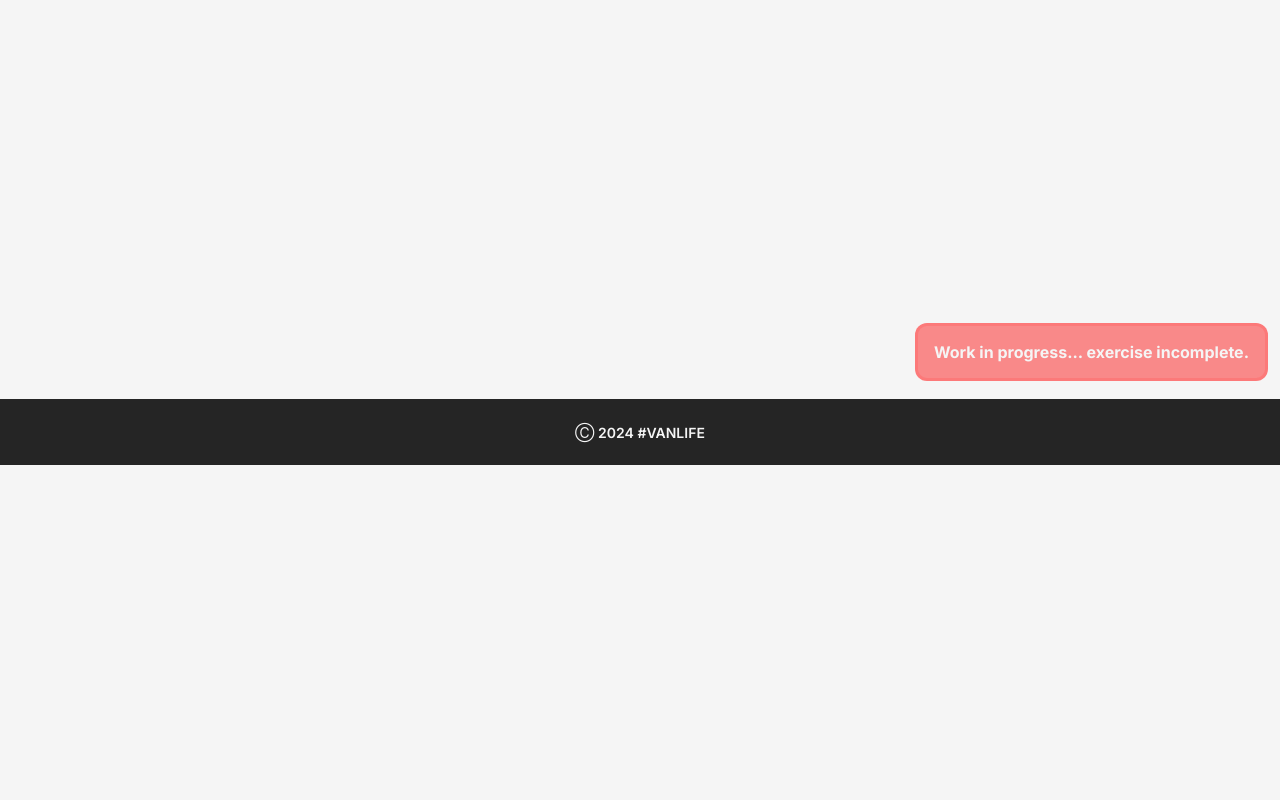
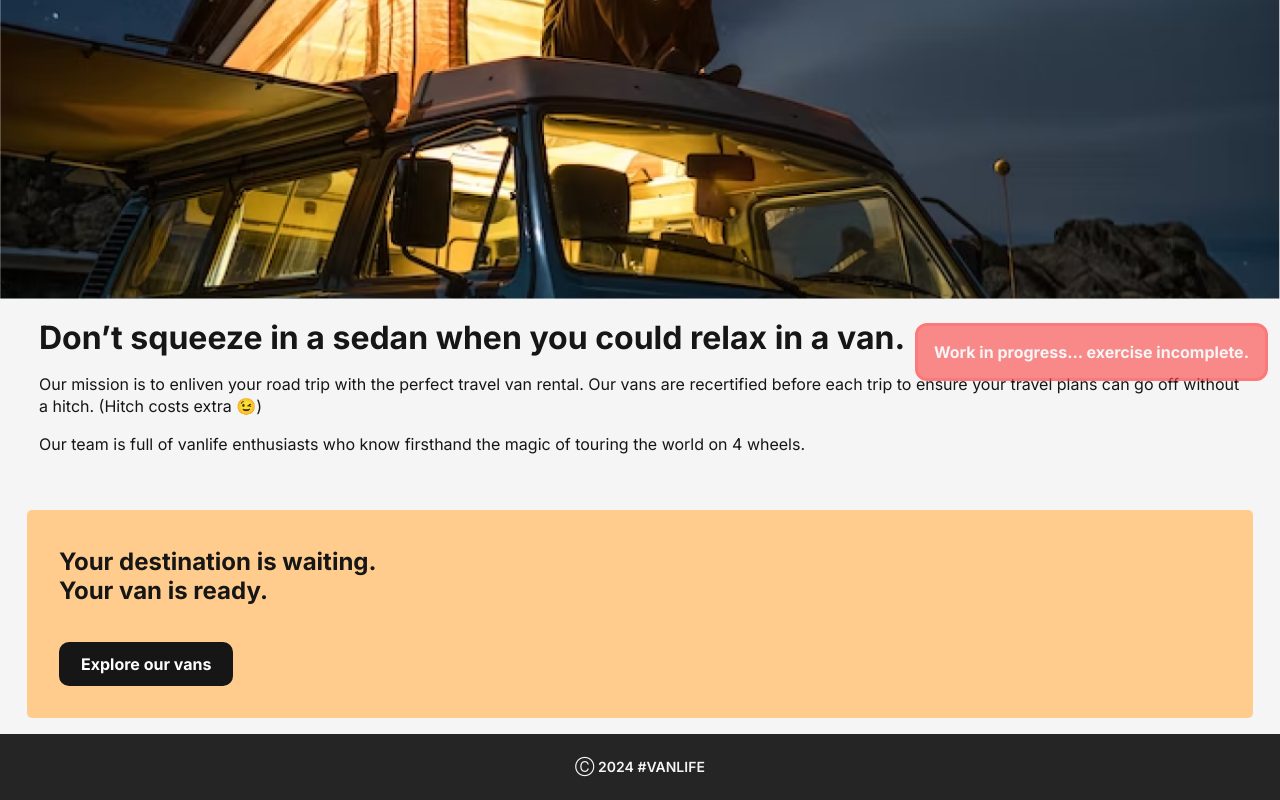
Before and after one commit to MadHapps/Module-11---Van-Life, a React (Vite) app: page /about in a window 1280 px wide. Shown: the part 335-1135 px from the top of the page. Before the commit the page ends 800 px from the top, so only its background shows below. Built offline with nearby package versions, Linux system fonts and the light colour scheme.

Commit message:
Updated About page to match figma design

```diff
--- a/src/App.css
+++ b/src/App.css
@@ -1,6 +1,5 @@
 #root {
   margin: 0 auto;
-  text-align: center;
 }
 
 * {
--- a/src/pages/About.jsx
+++ b/src/pages/About.jsx
@@ -1,9 +1,32 @@
 import "./styling/About.css";
+import { Link } from "react-router-dom";
 
 export default function About() {
   return (
-    <>
-      <h2>This is the About page~!</h2>
-    </>
+    <div className="about-page-container">
+      <img src="/images/about-hero.png" className="about-hero-image" />
+      <div className="about-page-content">
+        <h1>Don’t squeeze in a sedan when you could relax in a van.</h1>
+        <p>
+          Our mission is to enliven your road trip with the perfect travel van
+          rental. Our vans are recertified before each trip to ensure your
+          travel plans can go off without a hitch. (Hitch costs extra 😉)
+        </p>
+        <p>
+          Our team is full of vanlife enthusiasts who know firsthand the magic
+          of touring the world on 4 wheels.
+        </p>
+      </div>
+      <div className="about-page-cta">
+        <h2>
+          Your destination is waiting.
+          <br />
+          Your van is ready.
+        </h2>
+        <Link className="link-button" to="/vans">
+          Explore our vans
+        </Link>
+      </div>
+    </div>
   );
 }
--- a/src/pages/styling/About.css
+++ b/src/pages/styling/About.css
@@ -0,0 +1,40 @@
+/*** ABOUT PAGE ***/
+.about-hero-image {
+    max-width: 100%;
+}
+
+.about-page-content {
+    padding-inline: 23px;
+    color: #161616;
+    margin-bottom: 55px;
+}
+
+.about-page-content h1 {
+    line-height: 38px;
+    margin: .5em;
+}
+
+.about-page-content p {
+    line-height: 22px;
+    margin: 1em;
+}
+
+.about-page-cta {
+    background-color: #FFCC8D;
+    color: #161616;
+    padding-inline: 32px;
+    padding-bottom: 32px;
+    margin-inline: 27px;
+    border-radius: 5px;
+}
+
+.about-page-cta h2 {
+    margin: 0;
+    padding-block: 37px;
+}
+
+.about-page-cta .link-button {
+    background-color: #161616;
+    color: white;
+    border-radius: 10px;
+}
```
